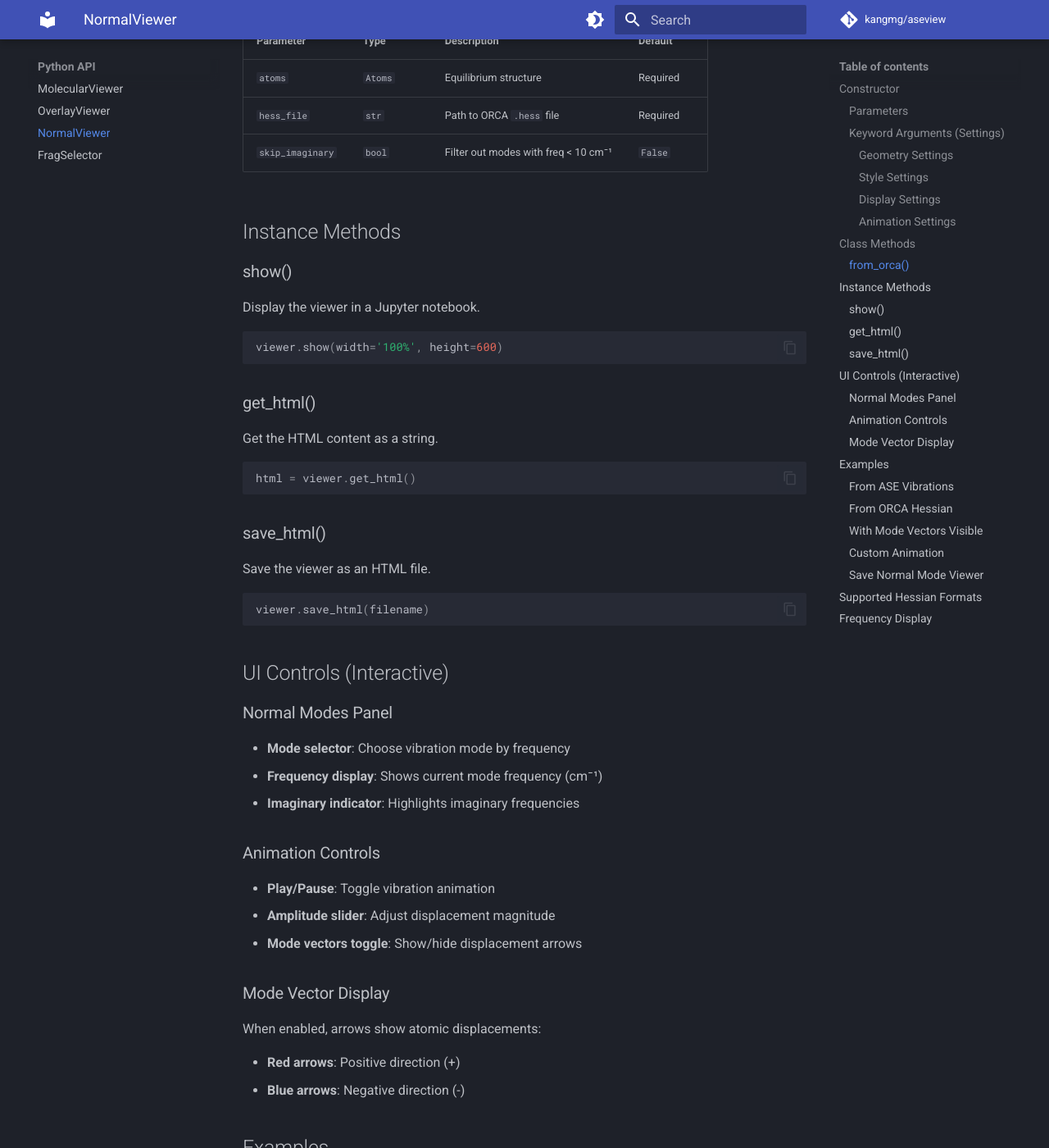
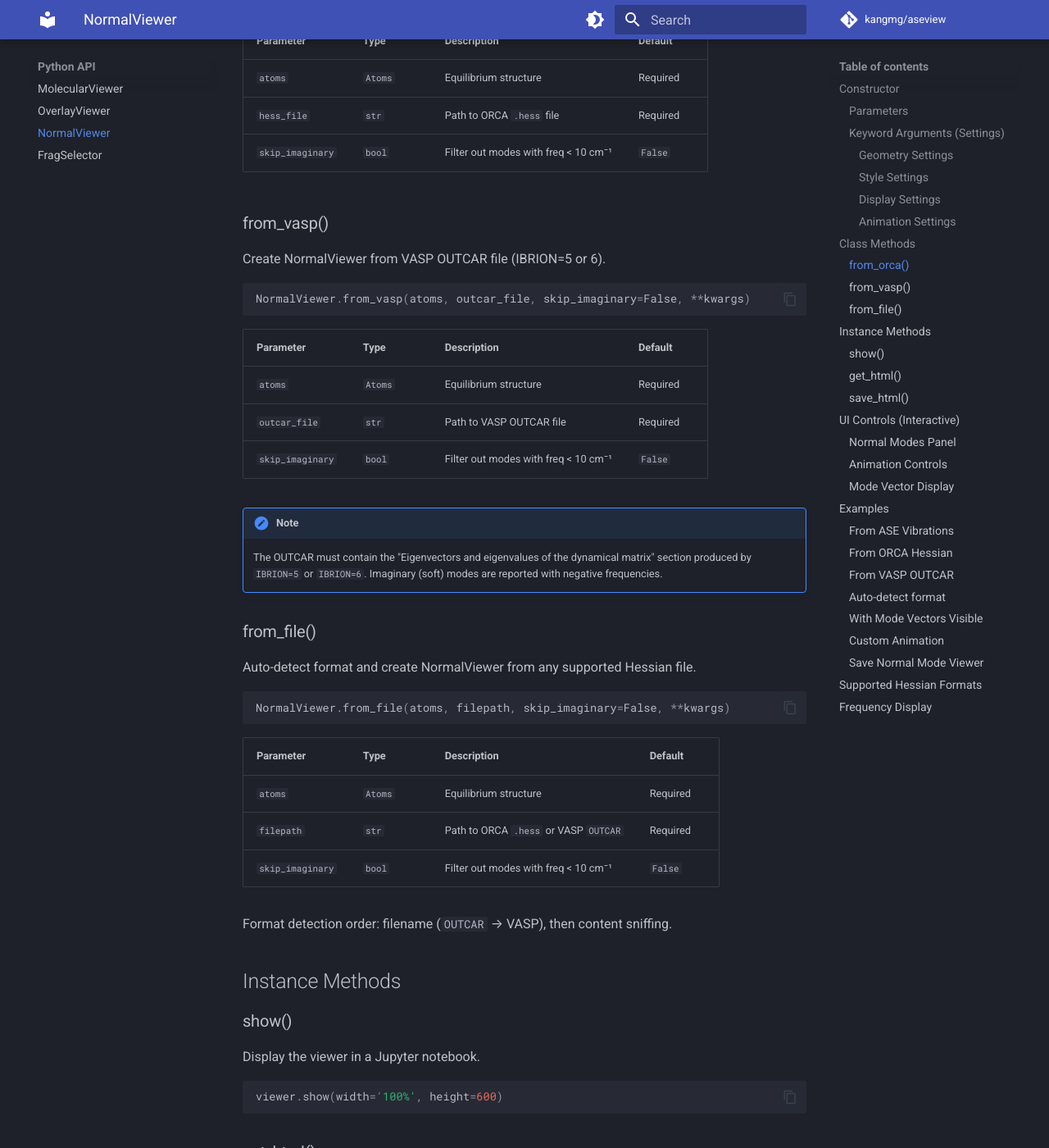
Before and after one commit to kangmg/aseview, an MkDocs documentation site: the page built from docs/api/normal-viewer.md, in a window 1280 px wide and 1400 px high, scrolled down 2195 px. Shown: the whole window at 82% size. Built offline with MkDocs 1.6.1 and Material for MkDocs 9.7.7, drawn with Linux system fonts in a browser that asks for light colours; comment, search, counter and statistics services are not loaded; some of the changed text lies outside the part shown.

Commit message:
Update docs to reflect VASP OUTCAR support in NormalViewer
- api/normal-viewer.md: Add from_vasp() and from_file() classmethod docs; update format table (VASP: Planned → Supported)
- examples/normal-modes.md: Add VASP OUTCAR section with Python/CLI examples and from_file() auto-detect; update format table
- cli-reference.md: Update --hess description and add VASP OUTCAR example

https://claude.ai/code/session_01Td7P5tjMcAn8yUCDX97kZM

````diff
--- a/docs/api/normal-viewer.md
+++ b/docs/api/normal-viewer.md
@@ -71,6 +71,39 @@ NormalViewer.from_orca(atoms, hess_file, skip_imaginary=False, **kwargs)
 | `atoms` | `Atoms` | Equilibrium structure | Required |
 | `hess_file` | `str` | Path to ORCA `.hess` file | Required |
 | `skip_imaginary` | `bool` | Filter out modes with freq < 10 cm⁻¹ | `False` |
+
+### from_vasp()
+
+Create NormalViewer from VASP OUTCAR file (IBRION=5 or 6).
+
+```python
+NormalViewer.from_vasp(atoms, outcar_file, skip_imaginary=False, **kwargs)
+```
+
+| Parameter | Type | Description | Default |
+|-----------|------|-------------|---------|
+| `atoms` | `Atoms` | Equilibrium structure | Required |
+| `outcar_file` | `str` | Path to VASP OUTCAR file | Required |
+| `skip_imaginary` | `bool` | Filter out modes with freq < 10 cm⁻¹ | `False` |
+
+!!! note
+    The OUTCAR must contain the "Eigenvectors and eigenvalues of the dynamical matrix" section produced by `IBRION=5` or `IBRION=6`. Imaginary (soft) modes are reported with negative frequencies.
+
+### from_file()
+
+Auto-detect format and create NormalViewer from any supported Hessian file.
+
+```python
+NormalViewer.from_file(atoms, filepath, skip_imaginary=False, **kwargs)
+```
+
+| Parameter | Type | Description | Default |
+|-----------|------|-------------|---------|
+| `atoms` | `Atoms` | Equilibrium structure | Required |
+| `filepath` | `str` | Path to ORCA `.hess` or VASP `OUTCAR` | Required |
+| `skip_imaginary` | `bool` | Filter out modes with freq < 10 cm⁻¹ | `False` |
+
+Format detection order: filename (`OUTCAR` → VASP), then content sniffing.
 
 ## Instance Methods
 
@@ -147,6 +180,29 @@ viewer = NormalViewer.from_orca(atoms, "orca.hess")
 viewer.show()
 ```
 
+### From VASP OUTCAR
+
+```python
+from ase.io import read
+from aseview import NormalViewer
+
+atoms = read("POSCAR")
+viewer = NormalViewer.from_vasp(atoms, "OUTCAR")
+viewer.show()
+```
+
+### Auto-detect format
+
+```python
+from ase.io import read
+from aseview import NormalViewer
+
+atoms = read("molecule.xyz")
+viewer = NormalViewer.from_file(atoms, "orca.hess")   # ORCA
+viewer = NormalViewer.from_file(atoms, "OUTCAR")       # VASP
+viewer.show()
+```
+
 ### With Mode Vectors Visible
 
 ```python
@@ -175,7 +231,7 @@ viewer.show()
 ### Save Normal Mode Viewer
 
 ```python
-viewer = NormalViewer.from_orca(atoms, "orca.hess")
+viewer = NormalViewer.from_file(atoms, "orca.hess")
 viewer.save_html("vibrations.html")
 ```
 
@@ -184,7 +240,7 @@ viewer.save_html("vibrations.html")
 | Program | File | Status |
 |---------|------|--------|
 | ORCA | `.hess` | Supported |
-| VASP | `OUTCAR` | Planned |
+| VASP | `OUTCAR` (IBRION=5/6) | Supported |
 | Gaussian | `.fchk` | Planned |
 | xTB | `hessian` | Planned |
 
````
Also changed, not shown: docs/cli-reference.md (+4 -1 lines), docs/examples/normal-modes.md (+33 -3 lines).
